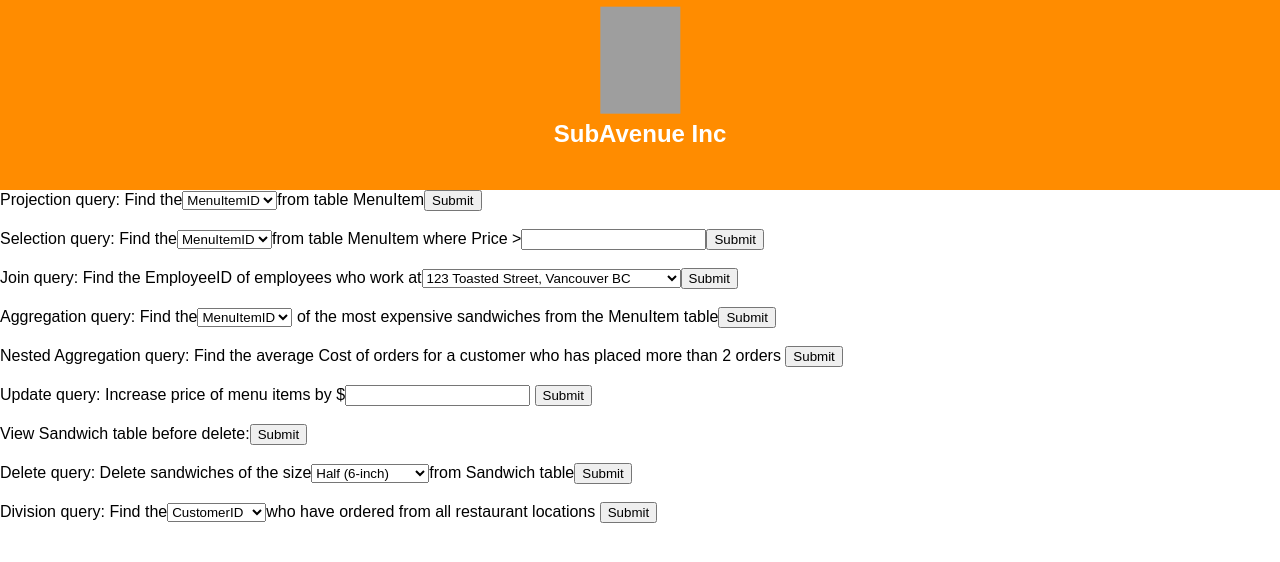
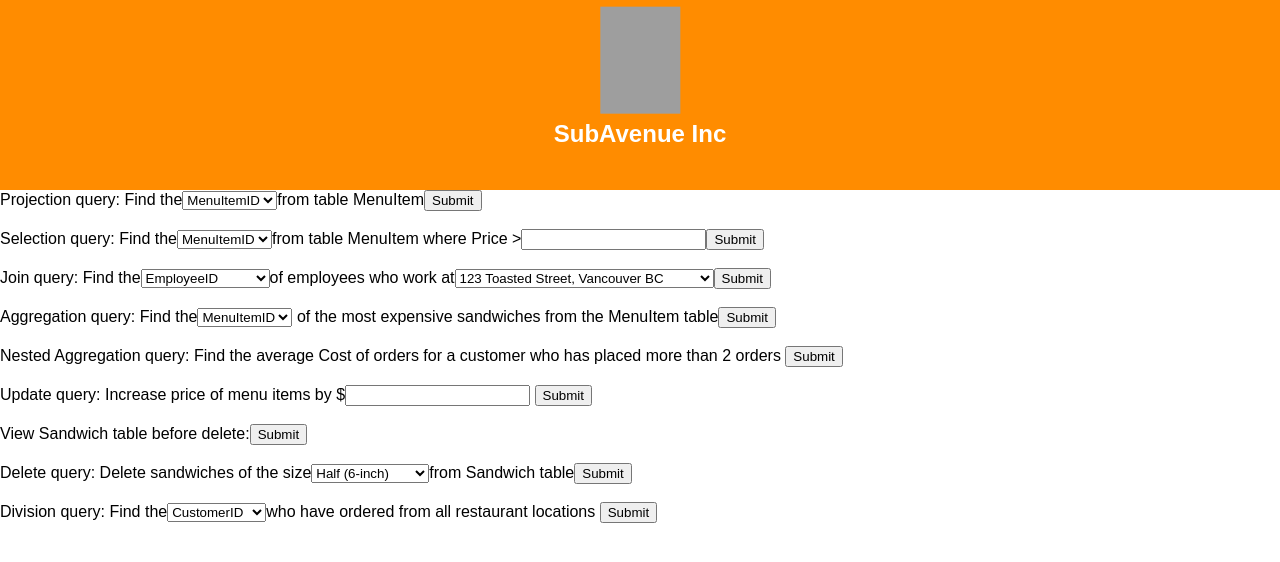
Before and after one commit to philip-L/CMPT354, a React (Create React App) app in the folder react-dynamicform/: page / in a window 1280 px wide. Shown: the top 562 px of the page. Built offline with nearby package versions, Linux system fonts and the light colour scheme; grey boxes are pictures that could not be loaded.

Commit message:
Auto stash before merge of "master" and "origin/master"

```diff
--- a/react-dynamicform/src/App.js
+++ b/react-dynamicform/src/App.js
@@ -40,10 +40,11 @@ class App extends Component {
   }
 
    joinQuery(){
-     var val = document.getElementById("join").value;
+     var val = document.getElementById("join1").value;
+     var val2 = document.getElementById("join").value;
 
     return axios.post('http://127.0.0.1:8000/ordering/', {
-    attr: val, query: 'join'}).then(function (response) {
+    attr: val, loc: val2, query: 'join'}).then(function (response) {
         console.log(response);
         ReactDOM.render( <JsonTable className="table" rows = {response['data']}/> ,
           document.getElementById('container')
@@ -157,7 +158,13 @@ class App extends Component {
           <br/>
 
           <div>
-            Join query: Find the EmployeeID of employees who work at
+            Join query: Find the
+            <select id="join1">
+               <option value="EmployeeID">EmployeeID</option>
+               <option value="EmployeeName">EmployeeName</option>
+               <option value="EmployeePosition">EmployeePosition</option>
+             </select>
+            of employees who work at
             <select id="join">
                <option value="123 Toasted Street, Vancouver BC">123 Toasted Street, Vancouver BC</option>
                <option value="67A Whole Wheat Place, Vancouver BC">67A Whole Wheat Place, Vancouver BC</option>
```
Also changed, not shown: 1 other file (tests, documents, lock files or other folders).
